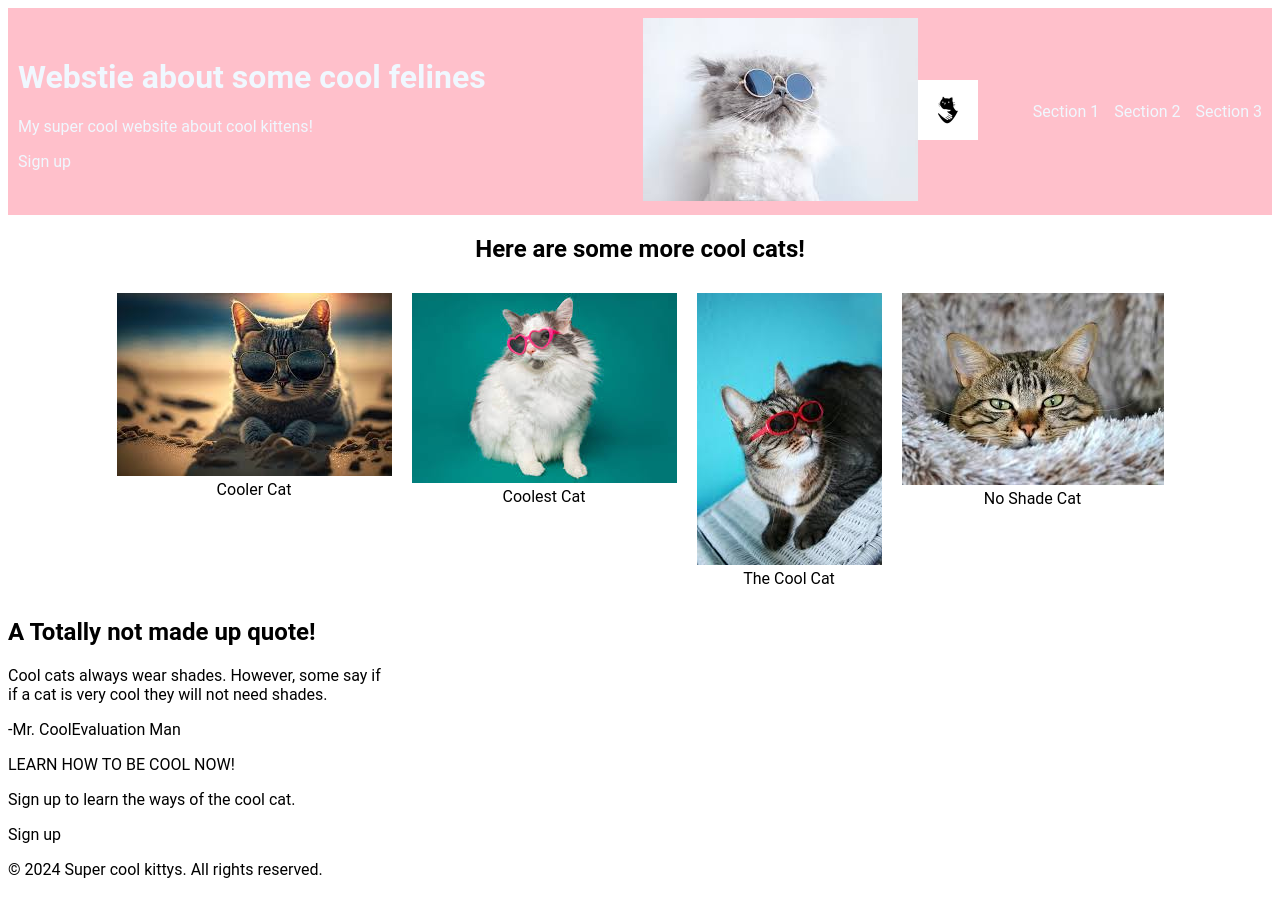
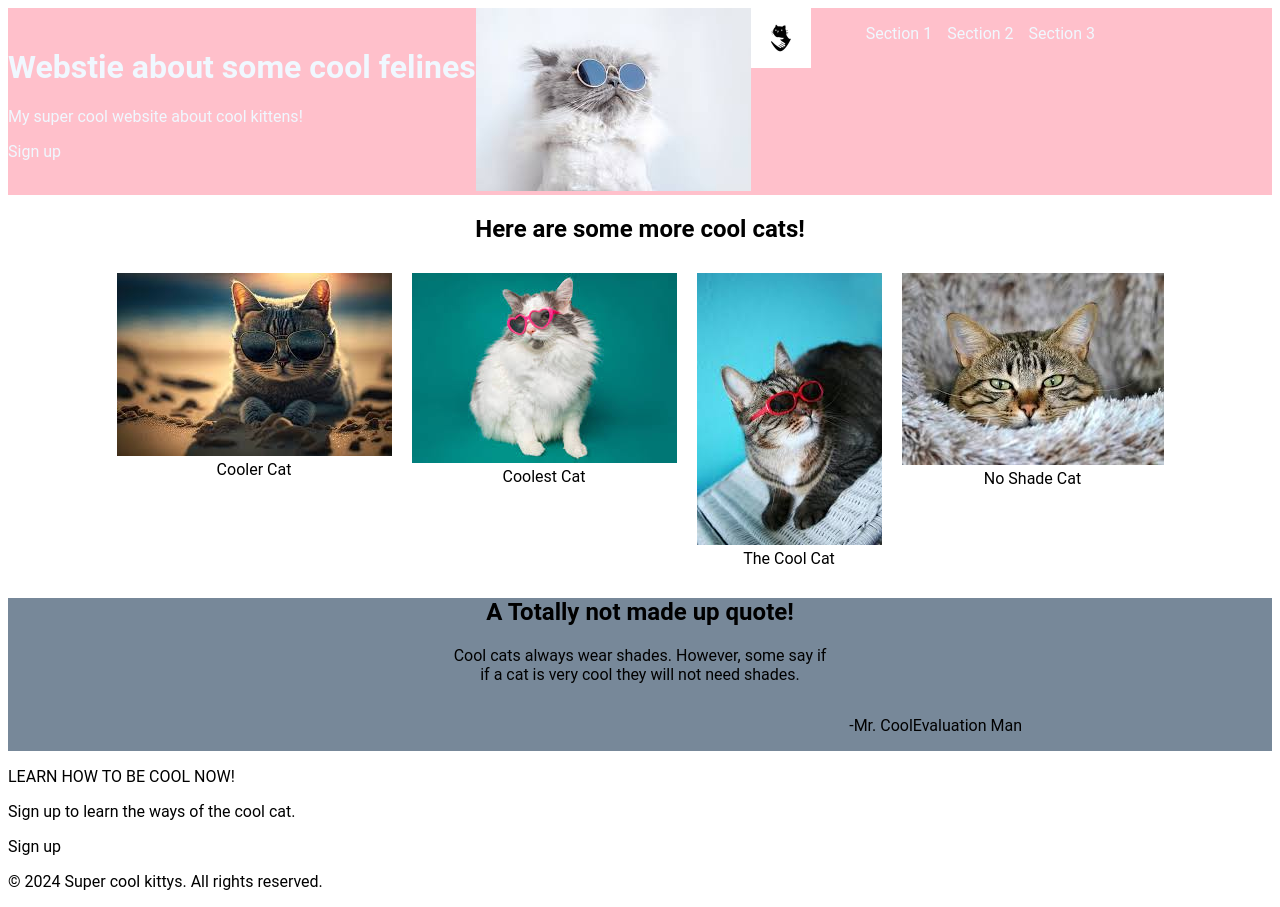
Before and after one commit to Ladzsz/Odin-Landing-Project, a plain HTML site: page Landing_1/index.html in a window 1280 px wide. Drawn offline with Linux system fonts and the light colour scheme.

Commit message:
did the next section with the quote

```diff
--- a/Landing_1/styles.css
+++ b/Landing_1/styles.css
@@ -7,51 +7,60 @@
 header {
     background-color: pink;
     display: flex;
-    justify-content: space-between; /* Align elements at the start and end */
-    align-items: center; /* Center elements vertically */
-    padding: 10px; /* Adjust padding as needed */
 }
 
 .logoLinksFlex {
     display: flex;
-    align-items: center; /* Center elements vertically */
+    align-items: flex-start;
+    justify-content: space-between;
+
 }
 
 nav ul {
-    display: flex; /* Display links horizontally */
+    display: flex;
 }
 
-#logoimg {
-    margin-right: auto; /* Push the logo to the left */
+.WordsinHeaderFlex {
+    display: flex;
+    justify-content: flex-start;
+    align-items: center;
 }
 
-#coolcatimg {
-    margin-left: auto; /* Push the cool cat image to the right */
+
+.logoimg2 {
+	width: 60px;
+
+
 }
 
 #Headerh1 {
+
     color: aliceblue;
-    margin-right: auto; /* Push the text to the left */
+
+
+
+
 }
 
 #HeaderSignup {
     color: aliceblue;
     font-weight: bold;
-    margin-left: auto; /* Push the sign up text to the right */
-}
 
-.logoimg2 {
-    width: 60px;
+
+
 }
 
 a {
-    text-decoration: none; /* Removes underline */
+    text-decoration: none;
     color: aliceblue;
 }
 
+
+
 nav li {
-    margin-left: 15px; /* Add space between links */
+    margin-left: 15px;
 }
+
 
 ul {
     list-style: none;
@@ -68,11 +77,32 @@ ul {
 
 .image-container {
     display: flex;
-    flex-wrap: wrap; /* Allow items to wrap to the next line */
-    justify-content: center; /* Center the items horizontally */
+    flex-wrap: wrap;
+    justify-content: center;
 }
 
 .image-wrapper {
-    margin: 10px; /* Add spacing around each image */
-    text-align: center; /* Center the text */
+    margin: 10px;
+    text-align: center;
 }
+/*------------------------------------------------------------------------------------*/
+
+
+#section2 {
+    background-color: lightslategray;
+}
+
+#Section2_H2 {
+    text-align: center;
+}
+
+
+#quoteP {
+    text-align: center;
+}
+
+#guy_who_said_it {
+    display: flex;
+    justify-content: flex-end;
+    margin-right: 250px;
+}
```
